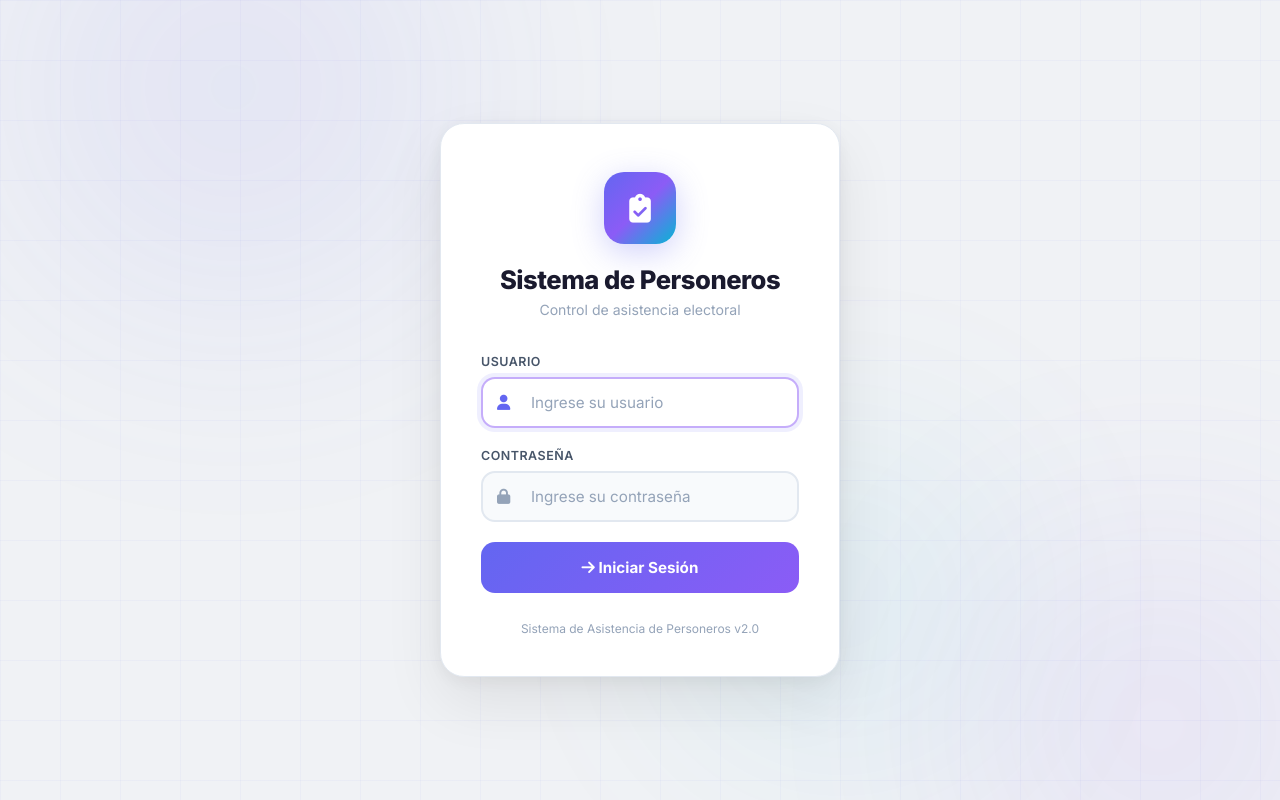
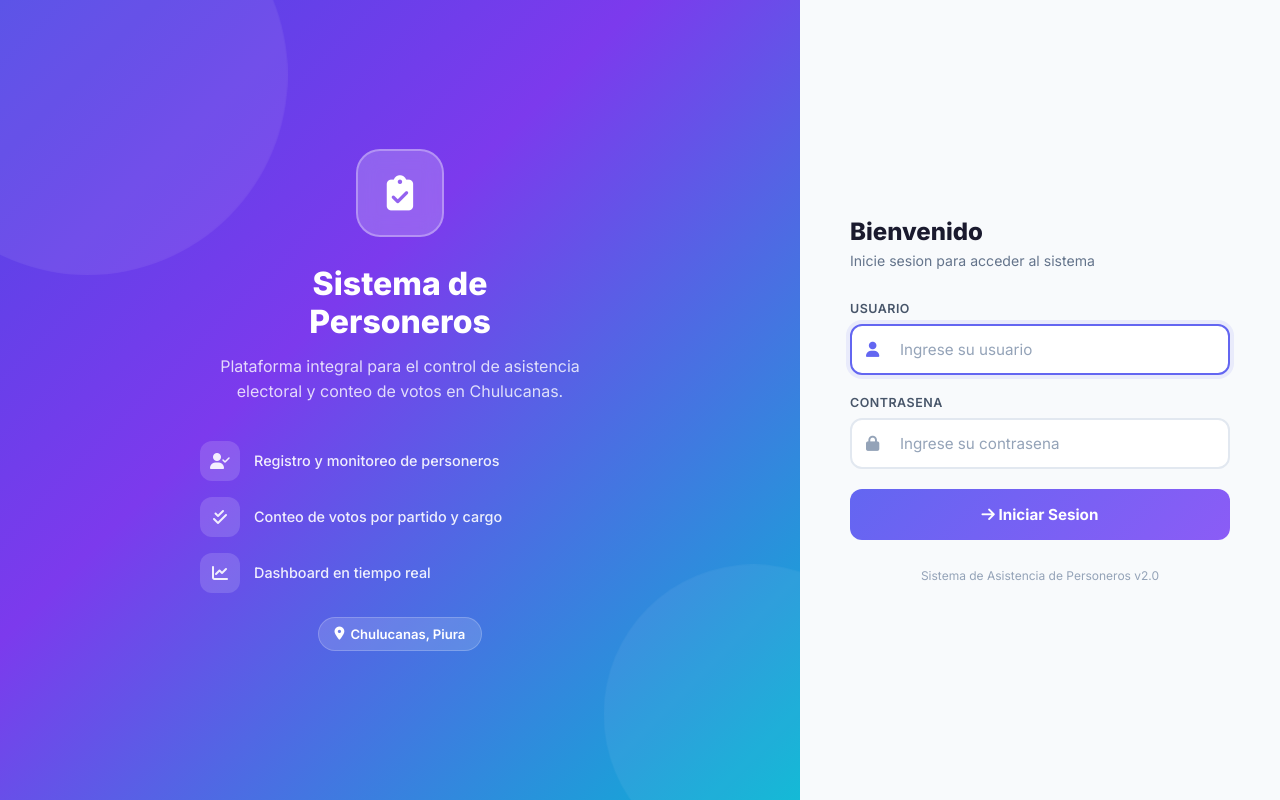
Before and after one commit to zadrianzenol-creator/personeros-app, a Flask app: page /auth/login in a window 1280 px wide. Run offline with Flask 3, Linux system fonts and the light colour scheme.

Commit message:
Mejoras de diseño: login con panel colorido, favicon SVG, sidebar y cards mas coloridos

```diff
--- a/templates/base.html
+++ b/templates/base.html
@@ -4,6 +4,7 @@
     <meta charset="UTF-8">
     <meta name="viewport" content="width=device-width, initial-scale=1.0">
     <title>{% block title %}Personeros{% endblock %}</title>
+    <link rel="icon" type="image/svg+xml" href="{{ url_for('static', filename='img/favicon.svg') }}">
     <link rel="preconnect" href="https://fonts.googleapis.com">
     <link rel="preconnect" href="https://fonts.gstatic.com" crossorigin>
     <link href="https://fonts.googleapis.com/css2?family=Inter:wght@300;400;500;600;700;800;900&display=swap" rel="stylesheet">
--- a/templates/login.html
+++ b/templates/login.html
@@ -3,287 +3,90 @@
 <head>
     <meta charset="UTF-8">
     <meta name="viewport" content="width=device-width, initial-scale=1.0">
-    <title>Iniciar Sesión — Personeros</title>
+    <title>Iniciar Sesion - Personeros</title>
+    <link rel="icon" type="image/svg+xml" href="/static/img/favicon.svg">
     <link rel="preconnect" href="https://fonts.googleapis.com">
     <link rel="preconnect" href="https://fonts.gstatic.com" crossorigin>
     <link href="https://fonts.googleapis.com/css2?family=Inter:wght@300;400;500;600;700;800;900&display=swap" rel="stylesheet">
     <link rel="stylesheet" href="https://cdnjs.cloudflare.com/ajax/libs/font-awesome/6.5.1/css/all.min.css">
     <style>
-        * { margin: 0; padding: 0; box-sizing: border-box; }
-
-        body {
-            font-family: 'Inter', sans-serif;
-            min-height: 100vh;
-            display: flex;
-            align-items: center;
-            justify-content: center;
-            background: #f0f2f5;
-            position: relative;
-        }
-
-        .bg-effects {
-            position: fixed;
-            inset: 0;
-            z-index: 0;
-            overflow: hidden;
-        }
-        .bg-effects .orb {
-            position: absolute;
-            border-radius: 50%;
-            filter: blur(120px);
-            opacity: 0.15;
-            animation: float 20s infinite ease-in-out;
-        }
-        .bg-effects .orb:nth-child(1) {
-            width: 600px; height: 600px;
-            background: radial-gradient(circle, #6366f1, transparent 70%);
-            top: -200px; left: -100px;
-            animation-delay: 0s;
-        }
-        .bg-effects .orb:nth-child(2) {
-            width: 500px; height: 500px;
-            background: radial-gradient(circle, #8b5cf6, transparent 70%);
-            bottom: -150px; right: -100px;
-            animation-delay: -7s;
-        }
-        .bg-effects .orb:nth-child(3) {
-            width: 400px; height: 400px;
-            background: radial-gradient(circle, #06b6d4, transparent 70%);
-            top: 50%; left: 50%;
-            transform: translate(-50%, -50%);
-            animation-delay: -14s;
-        }
-
-        @keyframes float {
-            0%, 100% { transform: translate(0, 0) scale(1); }
-            25% { transform: translate(50px, -30px) scale(1.1); }
-            50% { transform: translate(-30px, 50px) scale(0.95); }
-            75% { transform: translate(40px, 20px) scale(1.05); }
-        }
-
-        .grid-bg {
-            position: fixed;
-            inset: 0;
-            z-index: 0;
-            background-image:
-                linear-gradient(rgba(99, 102, 241, 0.04) 1px, transparent 1px),
-                linear-gradient(90deg, rgba(99, 102, 241, 0.04) 1px, transparent 1px);
-            background-size: 60px 60px;
-        }
-
-        .login-container {
-            position: relative;
-            z-index: 10;
-            width: 100%;
-            max-width: 440px;
-            padding: 20px;
-        }
-
-        .login-card {
-            background: #ffffff;
-            border: 1px solid #e2e8f0;
-            border-radius: 24px;
-            padding: 48px 40px 40px;
-            box-shadow:
-                0 4px 20px rgba(0, 0, 0, 0.06),
-                0 25px 60px rgba(0, 0, 0, 0.08);
-            animation: cardIn 0.8s cubic-bezier(0.16, 1, 0.3, 1);
-            transform-style: preserve-3d;
-            perspective: 1000px;
-        }
-
-        @keyframes cardIn {
-            from { opacity: 0; transform: translateY(40px) rotateX(10deg); }
-            to { opacity: 1; transform: translateY(0) rotateX(0); }
-        }
-
-        .login-card:hover {
-            box-shadow:
-                0 4px 20px rgba(0, 0, 0, 0.06),
-                0 30px 70px rgba(0, 0, 0, 0.1);
-        }
-
-        .login-header { text-align: center; margin-bottom: 36px; }
-
-        .login-logo {
-            width: 72px; height: 72px;
-            margin: 0 auto 20px;
-            background: linear-gradient(135deg, #6366f1, #8b5cf6, #06b6d4);
-            border-radius: 20px;
-            display: flex;
-            align-items: center;
-            justify-content: center;
-            font-size: 1.8rem;
-            color: white;
-            box-shadow: 0 8px 32px rgba(99, 102, 241, 0.3);
-        }
-
-        .login-header h1 {
-            font-size: 1.6rem;
-            font-weight: 800;
-            color: #1a1a2e;
-            letter-spacing: -0.5px;
-            margin-bottom: 6px;
-        }
-
-        .login-header p {
-            font-size: 0.88rem;
-            color: #94a3b8;
-        }
-
-        .error-box {
-            background: #fef2f2;
-            border: 1px solid #fecaca;
-            color: #991b1b;
-            padding: 14px 18px;
-            border-radius: 14px;
-            font-size: 0.84rem;
-            margin-bottom: 24px;
-            display: flex;
-            align-items: center;
-            gap: 10px;
-            animation: shake 0.5s ease;
-        }
-
-        @keyframes shake {
-            0%, 100% { transform: translateX(0); }
-            20% { transform: translateX(-8px); }
-            40% { transform: translateX(8px); }
-            60% { transform: translateX(-4px); }
-            80% { transform: translateX(4px); }
-        }
-
-        .form-group {
-            margin-bottom: 20px;
-        }
-
-        .form-group label {
-            display: block;
-            font-size: 0.78rem;
-            font-weight: 600;
-            color: #475569;
-            margin-bottom: 8px;
-            text-transform: uppercase;
-            letter-spacing: 0.5px;
-        }
-
-        .input-wrapper {
-            position: relative;
-        }
-
-        .input-wrapper i {
-            position: absolute;
-            left: 16px;
-            top: 50%;
-            transform: translateY(-50%);
-            color: #94a3b8;
-            font-size: 0.95rem;
-            transition: color 0.3s;
-            pointer-events: none;
-        }
-
-        .input-wrapper:focus-within i {
-            color: #6366f1;
-        }
-
-        .form-group input {
-            width: 100%;
-            padding: 14px 16px 14px 48px;
-            background: #f8fafc;
-            border: 2px solid #e2e8f0;
-            border-radius: 14px;
-            font-size: 0.95rem;
-            font-family: inherit;
-            color: #1a1a2e;
-            outline: none;
-            transition: all 0.3s;
-        }
-
-        .form-group input:focus {
-            border-color: rgba(139, 92, 246, 0.5);
-            background: #ffffff;
-            box-shadow: 0 0 0 4px rgba(99, 102, 241, 0.1);
-        }
-
-        .form-group input::placeholder {
-            color: #94a3b8;
-        }
-
-        .btn-login {
-            width: 100%;
-            padding: 16px;
-            background: linear-gradient(135deg, #6366f1, #8b5cf6);
-            color: white;
-            border: none;
-            border-radius: 14px;
-            font-size: 0.95rem;
-            font-family: inherit;
-            font-weight: 700;
-            cursor: pointer;
-            transition: all 0.3s;
-            margin-top: 8px;
-            display: flex;
-            align-items: center;
-            justify-content: center;
-            gap: 10px;
-            position: relative;
-            overflow: hidden;
-        }
-
-        .btn-login::before {
-            content: '';
-            position: absolute;
-            inset: 0;
-            background: linear-gradient(135deg, #818cf8, #a78bfa);
-            opacity: 0;
-            transition: opacity 0.3s;
-        }
-
-        .btn-login:hover::before { opacity: 1; }
-        .btn-login:hover {
-            transform: translateY(-2px);
-            box-shadow: 0 12px 40px rgba(99, 102, 241, 0.3);
-        }
-        .btn-login:active { transform: translateY(0); }
-        .btn-login span { position: relative; z-index: 1; }
-
-        .login-footer {
-            text-align: center;
-            margin-top: 28px;
-            font-size: 0.75rem;
-            color: #94a3b8;
-        }
-
-        @media (max-width: 480px) {
-            .login-card { padding: 36px 24px 32px; }
-        }
+        *{margin:0;padding:0;box-sizing:border-box}
+        body{font-family:'Inter',sans-serif;min-height:100vh;display:flex;overflow:hidden}
+        .login-split{display:flex;width:100%;min-height:100vh}
+        .login-left{flex:1;background:linear-gradient(135deg,#4f46e5 0%,#7c3aed 40%,#06b6d4 100%);display:flex;flex-direction:column;align-items:center;justify-content:center;padding:48px;position:relative;overflow:hidden}
+        .login-left::before{content:'';position:absolute;top:-120px;left:-120px;width:400px;height:400px;border-radius:50%;background:rgba(255,255,255,0.08);animation:floatOrb 8s ease-in-out infinite}
+        .login-left::after{content:'';position:absolute;bottom:-80px;right:-80px;width:300px;height:300px;border-radius:50%;background:rgba(255,255,255,0.06);animation:floatOrb 10s ease-in-out infinite reverse}
+        @keyframes floatOrb{0%,100%{transform:translate(0,0)}50%{transform:translate(30px,-20px)}}
+        .left-content{position:relative;z-index:2;text-align:center;max-width:400px}
+        .left-logo{width:88px;height:88px;margin:0 auto 28px;background:rgba(255,255,255,0.2);backdrop-filter:blur(10px);border:2px solid rgba(255,255,255,0.3);border-radius:24px;display:flex;align-items:center;justify-content:center;font-size:2.2rem;color:#fff}
+        .left-content h1{font-size:2rem;font-weight:800;color:#fff;margin-bottom:12px;line-height:1.2}
+        .left-content>p{font-size:1rem;color:rgba(255,255,255,0.8);line-height:1.6;margin-bottom:36px}
+        .feature-list{display:flex;flex-direction:column;gap:16px;text-align:left}
+        .feature-item{display:flex;align-items:center;gap:14px;color:rgba(255,255,255,0.9);font-size:0.9rem;font-weight:500}
+        .feature-icon{width:40px;height:40px;border-radius:12px;background:rgba(255,255,255,0.15);display:flex;align-items:center;justify-content:center;font-size:1rem;flex-shrink:0}
+        .login-right{width:480px;display:flex;align-items:center;justify-content:center;padding:48px;background:#f8fafc}
+        .login-card{width:100%;max-width:380px;animation:cardIn 0.6s cubic-bezier(0.16,1,0.3,1)}
+        @keyframes cardIn{from{opacity:0;transform:translateY(20px)}to{opacity:1;transform:translateY(0)}}
+        .login-header{margin-bottom:32px}
+        .login-header h2{font-size:1.5rem;font-weight:800;color:#1a1a2e;margin-bottom:6px}
+        .login-header p{font-size:0.88rem;color:#64748b}
+        .error-box{background:#fef2f2;border:1px solid #fecaca;color:#991b1b;padding:12px 16px;border-radius:12px;font-size:0.84rem;margin-bottom:20px;display:flex;align-items:center;gap:10px;animation:shake 0.5s ease}
+        @keyframes shake{0%,100%{transform:translateX(0)}20%{transform:translateX(-8px)}40%{transform:translateX(8px)}60%{transform:translateX(-4px)}80%{transform:translateX(4px)}}
+        .form-group{margin-bottom:20px}
+        .form-group label{display:block;font-size:0.78rem;font-weight:600;color:#475569;margin-bottom:8px;text-transform:uppercase;letter-spacing:0.5px}
+        .input-wrapper{position:relative}
+        .input-wrapper i{position:absolute;left:16px;top:50%;transform:translateY(-50%);color:#94a3b8;font-size:0.95rem;transition:color 0.3s;pointer-events:none}
+        .input-wrapper:focus-within i{color:#6366f1}
+        .form-group input{width:100%;padding:14px 16px 14px 48px;background:#fff;border:2px solid #e2e8f0;border-radius:12px;font-size:0.95rem;font-family:inherit;color:#1a1a2e;outline:none;transition:all 0.3s}
+        .form-group input:focus{border-color:#6366f1;box-shadow:0 0 0 4px rgba(99,102,241,0.1)}
+        .form-group input::placeholder{color:#94a3b8}
+        .btn-login{width:100%;padding:16px;background:linear-gradient(135deg,#6366f1,#8b5cf6);color:white;border:none;border-radius:12px;font-size:0.95rem;font-family:inherit;font-weight:700;cursor:pointer;transition:all 0.3s;margin-top:8px;display:flex;align-items:center;justify-content:center;gap:10px;position:relative;overflow:hidden}
+        .btn-login::before{content:'';position:absolute;inset:0;background:linear-gradient(135deg,#818cf8,#a78bfa);opacity:0;transition:opacity 0.3s}
+        .btn-login:hover::before{opacity:1}
+        .btn-login:hover{transform:translateY(-2px);box-shadow:0 12px 40px rgba(99,102,241,0.3)}
+        .btn-login:active{transform:translateY(0)}
+        .btn-login span{position:relative;z-index:1}
+        .login-footer{text-align:center;margin-top:28px;font-size:0.75rem;color:#94a3b8}
+        .district-badge{display:inline-flex;align-items:center;gap:6px;padding:8px 16px;background:rgba(255,255,255,0.15);border:1px solid rgba(255,255,255,0.2);border-radius:20px;font-size:0.82rem;font-weight:600;color:#fff;margin-top:24px}
+        @media(max-width:900px){.login-left{display:none}.login-right{width:100%;padding:24px}}
     </style>
 </head>
 <body>
-    <div class="bg-effects">
-        <div class="orb"></div>
-        <div class="orb"></div>
-        <div class="orb"></div>
+    <div class="login-split">
+        <div class="login-left">
+            <div class="left-content">
+                <div class="left-logo"><i class="fas fa-clipboard-check"></i></div>
+                <h1>Sistema de<br>Personeros</h1>
+                <p>Plataforma integral para el control de asistencia electoral y conteo de votos en Chulucanas.</p>
+                <div class="feature-list">
+                    <div class="feature-item">
+                        <div class="feature-icon"><i class="fas fa-user-check"></i></div>
+                        <span>Registro y monitoreo de personeros</span>
                     </div>
-    <div class="grid-bg"></div>
-
-    <div class="login-container">
+                    <div class="feature-item">
+                        <div class="feature-icon"><i class="fas fa-check-double"></i></div>
+                        <span>Conteo de votos por partido y cargo</span>
+                    </div>
+                    <div class="feature-item">
+                        <div class="feature-icon"><i class="fas fa-chart-line"></i></div>
+                        <span>Dashboard en tiempo real</span>
+                    </div>
+                </div>
+                <div class="district-badge"><i class="fas fa-map-marker-alt"></i> Chulucanas, Piura</div>
+            </div>
+        </div>
+        <div class="login-right">
             <div class="login-card">
                 <div class="login-header">
-                <div class="login-logo">
-                    <i class="fas fa-clipboard-check"></i>
+                    <h2>Bienvenido</h2>
+                    <p>Inicie sesion para acceder al sistema</p>
                 </div>
-                <h1>Sistema de Personeros</h1>
-                <p>Control de asistencia electoral</p>
-            </div>
-
                 {% if error %}
                 <div class="error-box">
                     <i class="fas fa-exclamation-triangle"></i>
                     {{ error }}
                 </div>
                 {% endif %}
-
                 <form method="POST" action="{{ url_for('auth.login') }}">
                     <div class="form-group">
                         <label>Usuario</label>
@@ -293,21 +96,21 @@
                         </div>
                     </div>
                     <div class="form-group">
-                    <label>Contraseña</label>
+                        <label>Contrasena</label>
                         <div class="input-wrapper">
                             <i class="fas fa-lock"></i>
-                        <input type="password" name="password" placeholder="Ingrese su contraseña" required>
+                            <input type="password" name="password" placeholder="Ingrese su contrasena" required>
                         </div>
                     </div>
                     <button type="submit" class="btn-login">
-                    <span><i class="fas fa-arrow-right"></i> Iniciar Sesión</span>
+                        <span><i class="fas fa-arrow-right"></i> Iniciar Sesion</span>
                     </button>
                 </form>
-
                 <div class="login-footer">
                     Sistema de Asistencia de Personeros v2.0
                 </div>
             </div>
         </div>
+    </div>
 </body>
 </html>
```
Also changed, not shown: static/css/main.css (+27 -20 lines), static/img/favicon.svg (added). Lines whose indentation alone changed are shown as unchanged.
